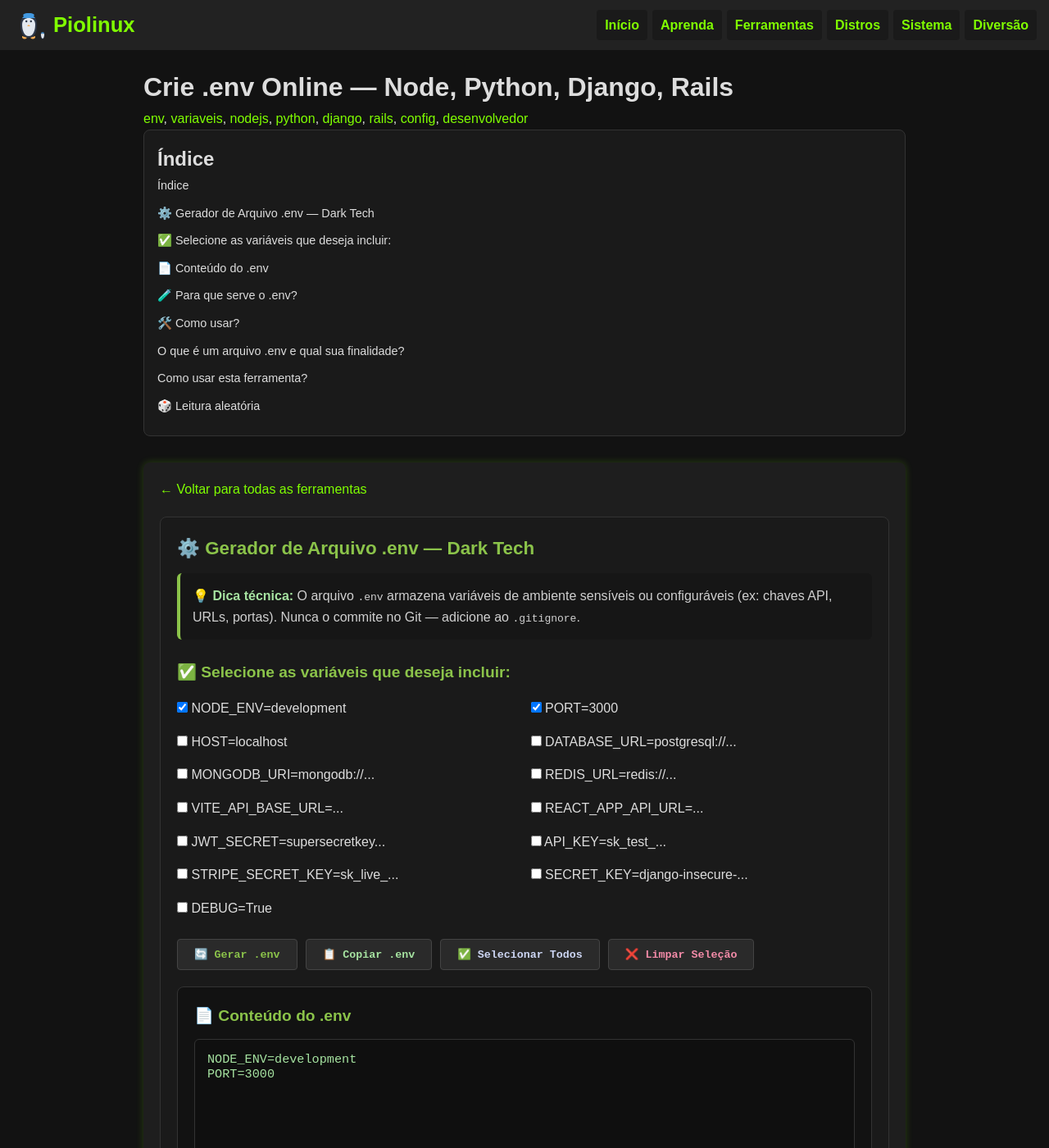
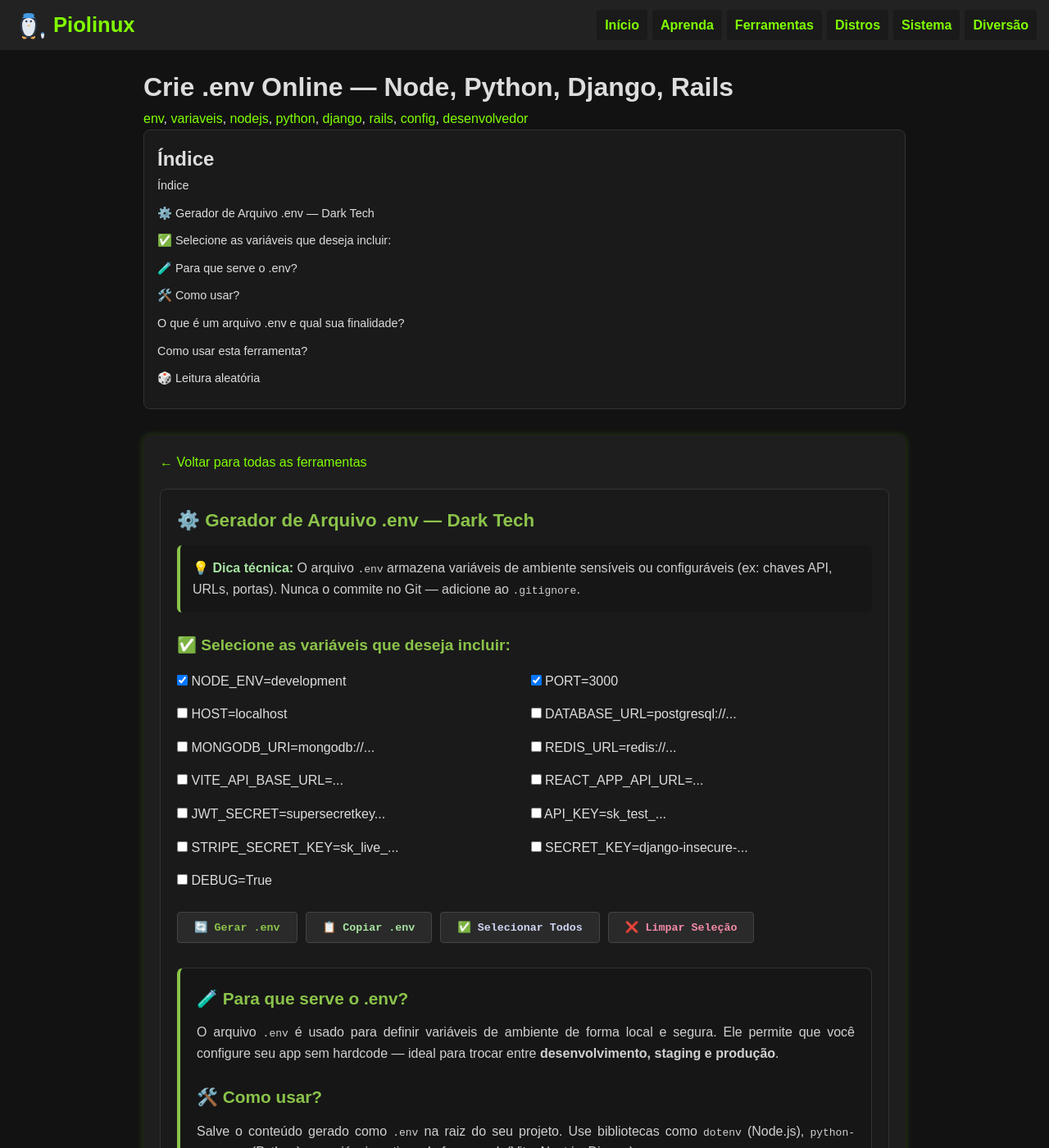
Before and after one commit to Piolinux/piolinux-site, a Jekyll site: the page built from _pages/tools/env-file-generator.html, in a window 1280 px wide and 1400 px high. Shown: the whole window at 82% size. Built offline with Jekyll 4.4.1, drawn with Linux system fonts in a browser that asks for light colours.

Commit message:
Update env-file-generator.html

```diff
--- a/_pages/tools/env-file-generator.html
+++ b/_pages/tools/env-file-generator.html
@@ -103,16 +103,10 @@ tags: [env, variaveis, nodejs, python, django, rails, config, desenvolvedor]
       <button onclick="selectAll(false)" style="background: #2a2a2a; color: #f38ba8; border: 1px solid #444; padding: 10px 20px; border-radius: 4px; cursor: pointer; font-weight: bold; font-family: monospace; transition: background 0.2s;">
         ❌ Limpar Seleção
       </button>
+
     </div>
 
-    <div style="background: #121212; padding: 20px; border-radius: 8px; border: 1px solid #333;">
-      <h3 style="color: #8bc34a; margin-top: 0; font-size: 1.2em;">📄 Conteúdo do .env</h3>
-      <textarea
-        id="envOutput"
-        readonly
-        style="width: 100%; height: 200px; padding: 15px; background: #0f0f0f; color: #a6e3a1; border: 1px solid #333; border-radius: 6px; font-family: 'Courier New', monospace; font-size: 0.95em; resize: vertical; margin-bottom: 15px; word-break: break-all;"
-        placeholder="Seu arquivo .env aparecerá aqui..."></textarea>
-    </div>
+
 
     <div class="seo-box" style="margin-top: 30px; padding: 20px; background: #161616; border: 1px solid #333; border-radius: 8px; border-left: 4px solid #8bc34a;">
       <h3 style="color: #8bc34a; margin-top: 0; font-size: 1.3em;">🧪 Para que serve o .env?</h3>
@@ -135,14 +129,19 @@ tags: [env, variaveis, nodejs, python, django, rails, config, desenvolvedor]
       </div>
     </div>
   </div>
-</section>
-  <div class="seo-content">
+
+
+<div class="seo-content">
     <h2>O que é um arquivo .env e qual sua finalidade?</h2>
     <p>É um arquivo de configuração que armazena variáveis de ambiente (como senhas, URLs, chaves API) fora do código-fonte, essencial para segurança e portabilidade,principalmente para utilizar o GitHub.</p>
     <h2>Como usar esta ferramenta?</h2>
     <p>Marque as variáveis que deseja incluir, ajuste os valores se necessário, e clique em "Gerar .env". Cole o resultado na raiz do seu projeto, adicione .env ao seu arquivo .gitignore.</p>
      </div>
+
+
 </section>
+
+
 
 <script>
   function generateEnvFile() {
```
